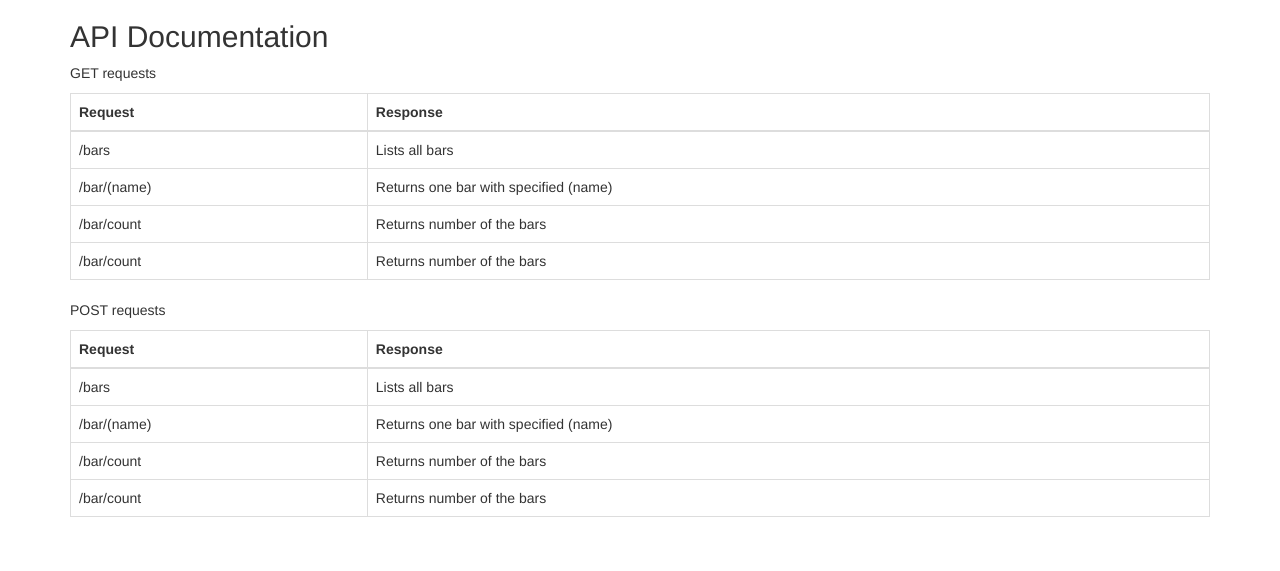
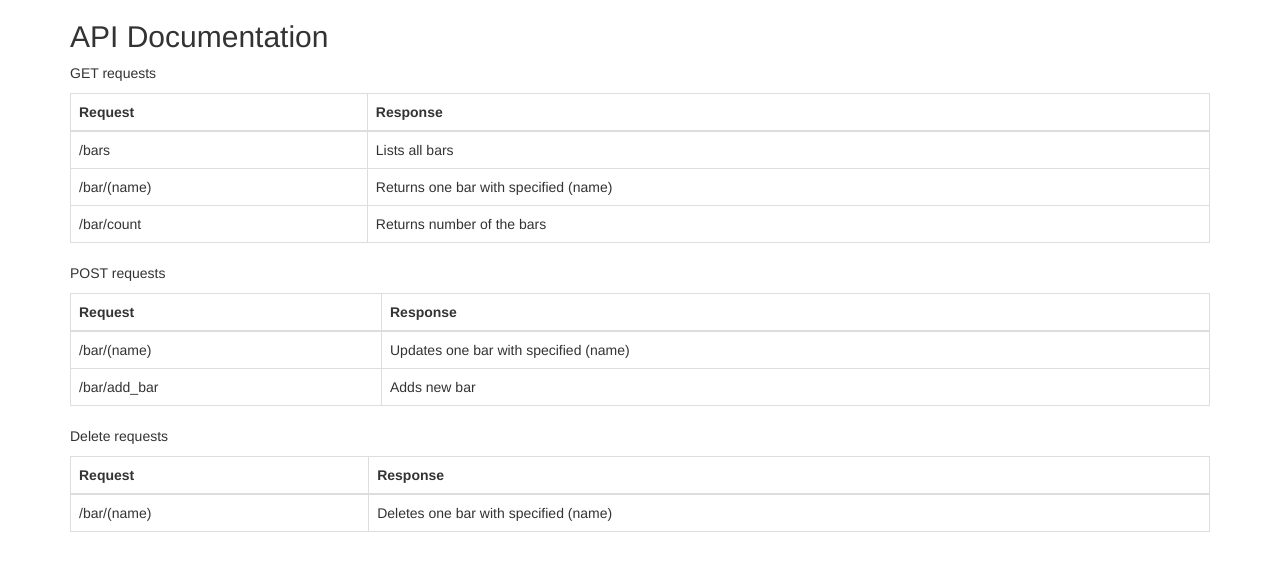
Before and after one commit to M2ko/RESTProject, a Flask app: page /developer in a window 1280 px wide. Shown: the top 571 px of the page. Run offline with Flask 2, Linux system fonts and the light colour scheme; some libraries are stand-ins or nearby versions.

Commit message:
Update developer.html

```diff
--- a/templates/developer.html
+++ b/templates/developer.html
@@ -30,10 +30,6 @@
         <td>/bar/count</td>
         <td>Returns number of the bars</td>
       </tr>
-      <tr>
-        <td>/bar/count</td>
-        <td>Returns number of the bars</td>
-      </tr>
     </tbody>
   </table>
     <p>POST requests</p>
@@ -46,20 +42,27 @@
     </thead>
     <tbody>
       <tr>
-        <td>/bars</td>
-        <td>Lists all bars</td>
+        <td>/bar/(name)</td>
+        <td>Updates one bar with specified (name)</td>
       </tr>
       <tr>
+        <td>/bar/add_bar</td>
+        <td>Adds new bar</td>
+      </tr>
+    </tbody>
+  </table>
+  <p>Delete requests</p>
+  <table class="table table-bordered">
+    <thead>
+      <tr>
+        <th>Request</th>
+        <th>Response</th>
+      </tr>
+    </thead>
+    <tbody>
+      <tr>
         <td>/bar/(name)</td>
-        <td>Returns one bar with specified (name)</td>
-      </tr>
-      <tr>
-        <td>/bar/count</td>
-        <td>Returns number of the bars</td>
-      </tr>
-      <tr>
-        <td>/bar/count</td>
-        <td>Returns number of the bars</td>
+        <td>Deletes one bar with specified (name)</td>
       </tr>
     </tbody>
   </table>
```
